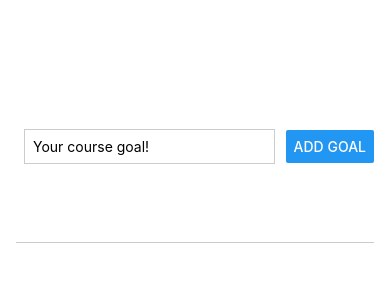
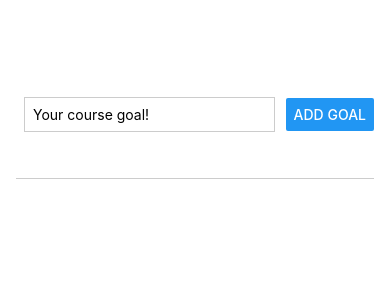
Before and after one commit to ameeraazli/TestProjectRN, a React Native app: screen / in a window 390 px wide. Shown: the top 300 px of the page. Built offline with nearby package versions, Linux system fonts and the light colour scheme.

Commit message:
breaking app.js into smaller components and utilizing props - GoalInput (passing props and returning value)

```diff
--- a/App.js
+++ b/App.js
@@ -9,16 +9,12 @@
 } from 'react-native';
 
 import GoalItem from './components/GoalItem';
+import GoalInput from './components/GoalInput';
 
 export default function App() {
-  const [enteredGoalText, setEnteredGoalText] = useState('');
   const [courseGoals, setCourseGoals] = useState([]);
 
-  function goalInputHandler(enteredText) {
-    setEnteredGoalText(enteredText);
-  }
-
-  function addGoalHAndler() {
+  function addGoalHAndler(enteredGoalText) {
     setCourseGoals(currentCourseGoals =>
       [...currentCourseGoals,
         { text: enteredGoalText, key: Math.random().toString() },
@@ -27,14 +23,7 @@
 
   return (
     <View style={styles.appContainer}>
-      <View style={styles.inputContainer}>
-        <TextInput
-          style={styles.textInput}
-          placeholder='Your course goal!'
-          onChangeText={goalInputHandler}
-         />
-        <Button title="Add Goal" onPress={addGoalHAndler} />
-      </View>
+      <GoalInput onAddGoal={addGoalHAndler} />
       <View style={styles.goalsContainer}>
         <FlatList
           data={courseGoals}
@@ -54,23 +43,7 @@
     paddingTop: 50,
     paddingHorizontal: 16
   },
-  inputContainer: {
-    flex: 1,
-    flexDirection: 'row',
-    justifyContent: 'space-between',
-    alignItems: 'center',
-    marginBottom: 24,
-    borderBottomWidth: 1,
-    borderBottomColor: '#cccccc',
-  },
-  textInput: {
-    borderWidth: 1,
-    borderColor: '#cccccc',
-    width: '70%',
-    margin: 8,
-    padding: 8
-  },
   goalsContainer: {
-    flex: 3
+    flex: 5
   },
 });
--- a/components/GoalInput.js
+++ b/components/GoalInput.js
@@ -0,0 +1,47 @@
+import { useState } from 'react';
+import { StyleSheet, View, TextInput, Button } from 'react-native';
+
+function GoalInput(props) {
+  const [enteredGoalText, setEnteredGoalText] = useState('');
+
+  function goalInputHandler(enteredText) {
+    setEnteredGoalText(enteredText);
+  }
+
+  function addGoalHAndler(){
+    props.onAddGoal(enteredGoalText);
+    setEnteredGoalText('');
+  }
+
+  return(
+    <View style={styles.inputContainer}>
+      <TextInput
+        style={styles.textInput}
+        placeholder='Your course goal!'
+        onChangeText={goalInputHandler}
+      />
+      <Button title="Add Goal" onPress={addGoalHAndler} />
+    </View>
+  )
+};
+
+export default GoalInput;
+
+const styles = StyleSheet.create({
+  inputContainer: {
+    flex: 1,
+    flexDirection: 'row',
+    justifyContent: 'space-between',
+    alignItems: 'center',
+    marginBottom: 24,
+    borderBottomWidth: 1,
+    borderBottomColor: '#cccccc',
+  },
+  textInput: {
+    borderWidth: 1,
+    borderColor: '#cccccc',
+    width: '70%',
+    margin: 8,
+    padding: 8
+  },
+})
```
